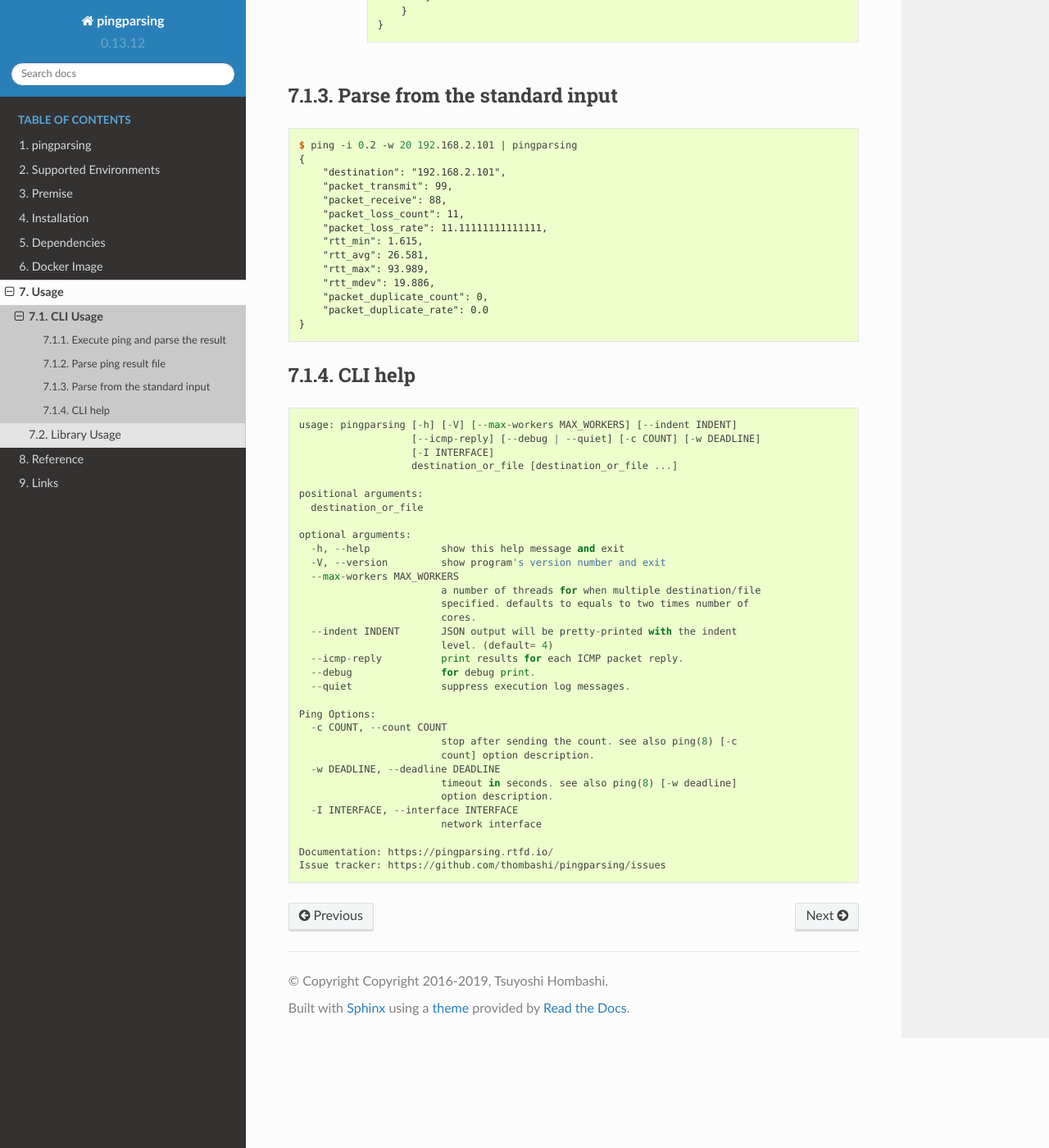
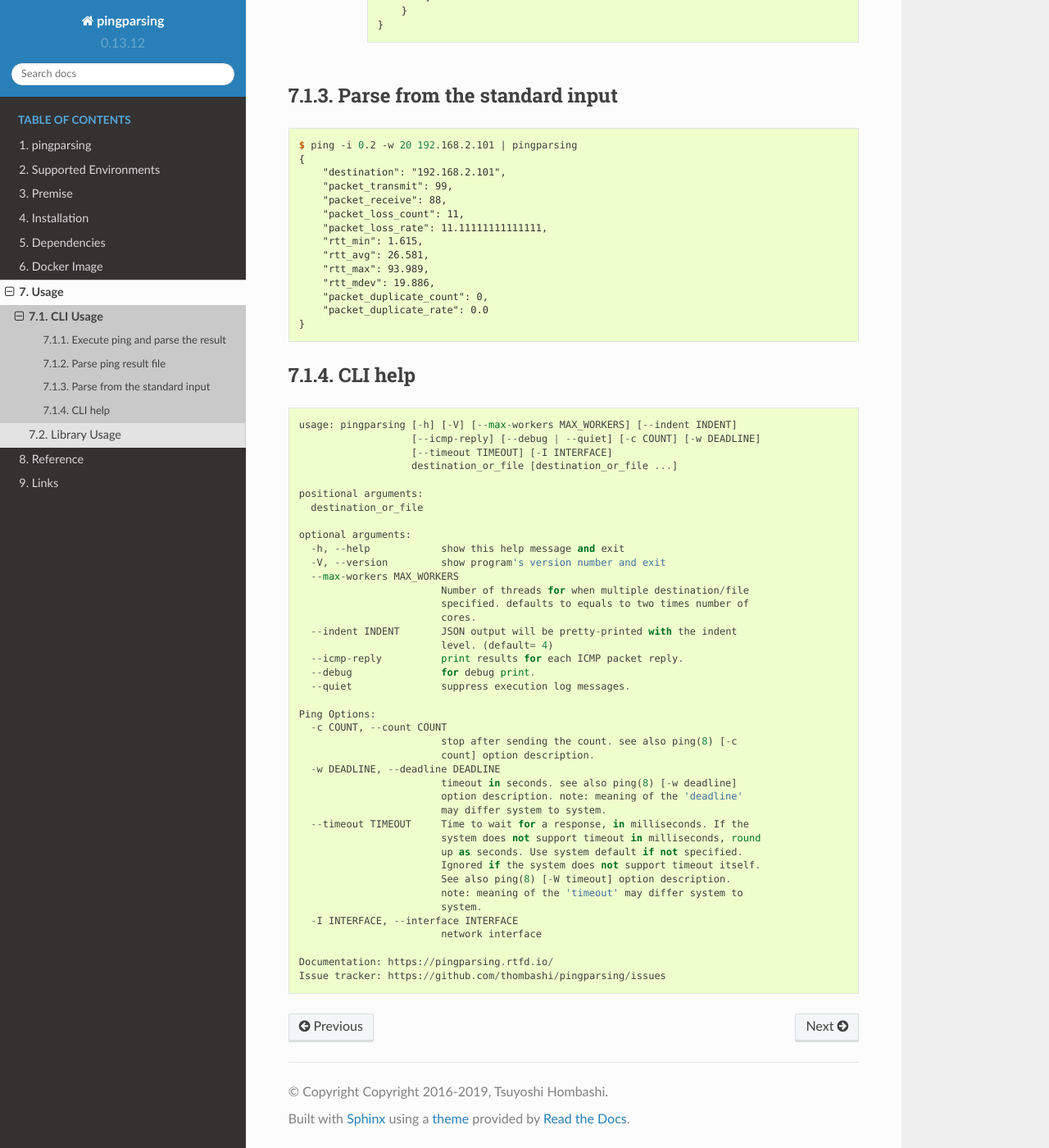
Before and after one commit to thombashi/pingparsing, a Sphinx documentation site: the page built from docs/pages/usage/cli.rst, in a window 1280 px wide and 1400 px high, scrolled down 4184 px. Shown: the whole window at 82% size. Built offline with Sphinx 7.4.7 and the Read the Docs theme 2.0.0, drawn with Linux system fonts in a browser that asks for light colours; pages that are not in the unit, such as notebooks, are missing from menus.

Commit message:
update docs

```diff
--- a/docs/pages/usage/cli_help.txt
+++ b/docs/pages/usage/cli_help.txt
@@ -4,7 +4,7 @@
 
     usage: pingparsing [-h] [-V] [--max-workers MAX_WORKERS] [--indent INDENT]
                        [--icmp-reply] [--debug | --quiet] [-c COUNT] [-w DEADLINE]
-                       [-I INTERFACE]
+                       [--timeout TIMEOUT] [-I INTERFACE]
                        destination_or_file [destination_or_file ...]
 
     positional arguments:
@@ -14,7 +14,7 @@
       -h, --help            show this help message and exit
       -V, --version         show program's version number and exit
       --max-workers MAX_WORKERS
-                            a number of threads for when multiple destination/file
+                            Number of threads for when multiple destination/file
                             specified. defaults to equals to two times number of
                             cores.
       --indent INDENT       JSON output will be pretty-printed with the indent
@@ -29,7 +29,15 @@
                             count] option description.
       -w DEADLINE, --deadline DEADLINE
                             timeout in seconds. see also ping(8) [-w deadline]
-                            option description.
+                            option description. note: meaning of the 'deadline'
+                            may differ system to system.
+      --timeout TIMEOUT     Time to wait for a response, in milliseconds. If the
+                            system does not support timeout in milliseconds, round
+                            up as seconds. Use system default if not specified.
+                            Ignored if the system does not support timeout itself.
+                            See also ping(8) [-W timeout] option description.
+                            note: meaning of the 'timeout' may differ system to
+                            system.
       -I INTERFACE, --interface INTERFACE
                             network interface
 
```
